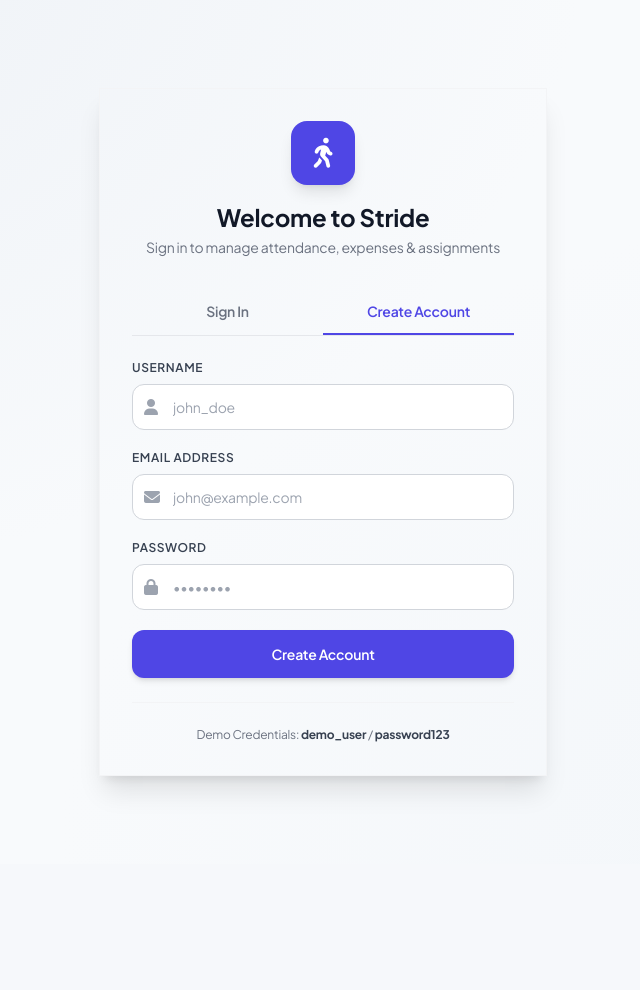
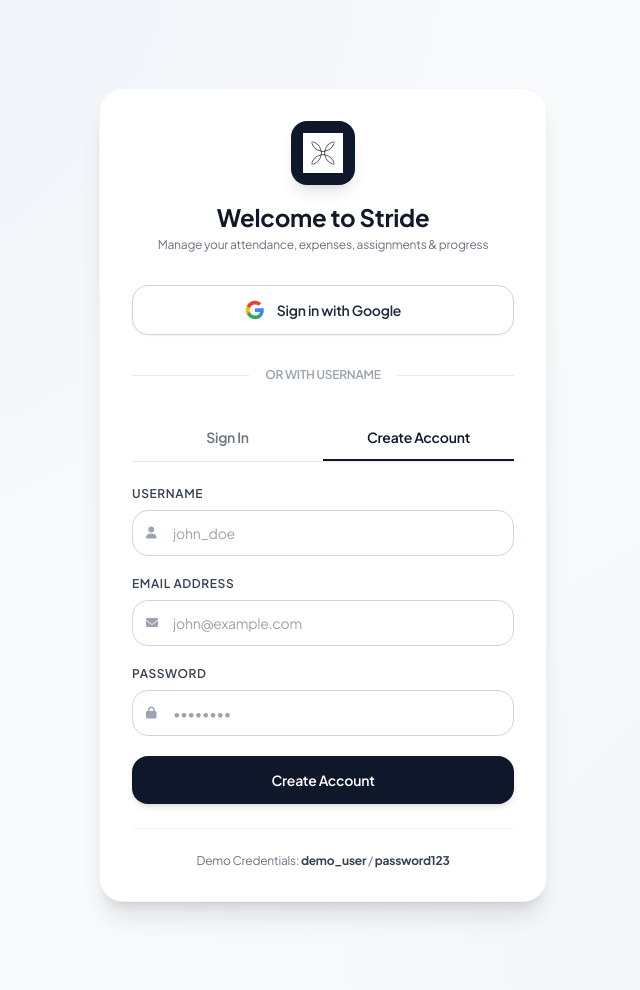
Before and after one commit to parthongit89/Stride, a Flask app: page /auth/register in a window 1280 px wide. Shown: the part 81-1071 px from the top of the page, without its empty margins (317-957 px from the left). Before the commit the page ends 873 px from the top, so only its background shows below. Run offline with Flask 3, Linux system fonts and the light colour scheme; some libraries are stand-ins or nearby versions.

Commit message:
Add Firebase Google Authentication to Stride web app

```diff
--- a/routes/auth.py
+++ b/routes/auth.py
@@ -1,5 +1,5 @@
 from flask import Blueprint, render_template, request, redirect, url_for, session, flash, jsonify
-from models import db, User
+from models import db, User, BankAccount
 
 auth_bp = Blueprint('auth', __name__, url_prefix='/auth')
 
@@ -27,6 +27,16 @@ def register():
         user = User(username=username, email=email)
         user.set_password(password)
         db.session.add(user)
+        db.session.commit()
+
+        # Seed default bank accounts for new user
+        acc1 = BankAccount(user_id=user.id, account_name='Union Bank of India', balance=0.00, is_cash=False)
+        acc2 = BankAccount(user_id=user.id, account_name='Indian Post Bank', balance=0.00, is_cash=False)
+        acc3 = BankAccount(user_id=user.id, account_name='Fam pay', balance=0.00, is_cash=False)
+        acc4 = BankAccount(user_id=user.id, account_name='Maharastra Bank', balance=0.00, is_cash=False)
+        acc5 = BankAccount(user_id=user.id, account_name='Cash', balance=0.00, is_cash=True)
+
+        db.session.add_all([acc1, acc2, acc3, acc4, acc5])
         db.session.commit()
 
         session['user_id'] = user.id
@@ -61,6 +71,42 @@ def login():
 
     return render_template('auth/login.html', mode='login')
 
+@auth_bp.route('/firebase-login', methods=['POST'])
+def firebase_login():
+    data = request.get_json(silent=True) or {}
+    email = data.get('email', '').strip()
+    name = data.get('name', '').strip()
+    uid = data.get('uid', '').strip()
+
+    if not email:
+        return jsonify({'success': False, 'message': 'Email missing from Firebase authentication.'}), 400
+
+    username = name if name else email.split('@')[0]
+
+    # Find existing user by email or username
+    user = User.query.filter((User.email == email) | (User.username == username)).first()
+    if not user:
+        # Create new user for Firebase Google login
+        user = User(username=username, email=email)
+        user.set_password(f"firebase_{uid[:12]}")
+        db.session.add(user)
+        db.session.commit()
+
+        # Seed default bank accounts for the new user
+        acc1 = BankAccount(user_id=user.id, account_name='Union Bank of India', balance=0.00, is_cash=False)
+        acc2 = BankAccount(user_id=user.id, account_name='Indian Post Bank', balance=0.00, is_cash=False)
+        acc3 = BankAccount(user_id=user.id, account_name='Fam pay', balance=0.00, is_cash=False)
+        acc4 = BankAccount(user_id=user.id, account_name='Maharastra Bank', balance=0.00, is_cash=False)
+        acc5 = BankAccount(user_id=user.id, account_name='Cash', balance=0.00, is_cash=True)
+
+        db.session.add_all([acc1, acc2, acc3, acc4, acc5])
+        db.session.commit()
+
+    session['user_id'] = user.id
+    session['username'] = user.username
+
+    return jsonify({'success': True, 'redirect': url_for('attendance.attendance_view')})
+
 @auth_bp.route('/logout')
 def logout():
     session.clear()
--- /dev/null
+++ b/static/js/firebase-auth.js
@@ -0,0 +1,54 @@
+// Firebase Web SDK Initialization & Google Sign-In Handler
+import { initializeApp } from "https://www.gstatic.com/firebasejs/10.8.0/firebase-app.js";
+import { getAuth, GoogleAuthProvider, signInWithPopup } from "https://www.gstatic.com/firebasejs/10.8.0/firebase-auth.js";
+
+const firebaseConfig = {
+  apiKey: "AIzaSyA2Kgdzerip50cMSQev4NXEbQ72P4oYGRU",
+  authDomain: "stride-59051.firebaseapp.com",
+  projectId: "stride-59051",
+  storageBucket: "stride-59051.firebasestorage.app",
+  messagingSenderId: "608022732803",
+  appId: "1:608022732803:web:00b51aa2e68baa26082e36",
+  measurementId: "G-GQNM2DYPMH"
+};
+
+const app = initializeApp(firebaseConfig);
+const auth = getAuth(app);
+const provider = new GoogleAuthProvider();
+
+window.signInWithGoogle = function() {
+    const btn = document.getElementById('btn-google-login');
+    if (btn) btn.disabled = true;
+
+    signInWithPopup(auth, provider)
+        .then((result) => {
+            const user = result.user;
+            fetch('/auth/firebase-login', {
+                method: 'POST',
+                headers: { 'Content-Type': 'application/json' },
+                body: JSON.stringify({
+                    email: user.email,
+                    name: user.displayName,
+                    uid: user.uid
+                })
+            })
+            .then(res => res.json())
+            .then(data => {
+                if (data.success) {
+                    window.location.href = data.redirect;
+                } else {
+                    alert(data.message || 'Firebase login failed.');
+                    if (btn) btn.disabled = false;
+                }
+            })
+            .catch(err => {
+                console.error("Backend login error:", err);
+                if (btn) btn.disabled = false;
+            });
+        })
+        .catch((error) => {
+            console.error("Firebase Auth Error:", error);
+            alert("Google Sign-In failed: " + error.message);
+            if (btn) btn.disabled = false;
+        });
+};
--- a/templates/auth/login.html
+++ b/templates/auth/login.html
@@ -4,18 +4,39 @@
 
 {% block content %}
 <div class="max-w-md mx-auto my-12">
-    <div class="card-stride p-8 shadow-xl border border-gray-100">
+    <div class="figma-card-white p-8 shadow-xl border border-gray-100 rounded-3xl">
         <div class="text-center mb-8">
-            <div class="w-16 h-16 rounded-2xl bg-indigo-600 text-white flex items-center justify-center mx-auto mb-4 shadow-lg">
-                <i class="fa-solid fa-person-walking text-3xl"></i>
+            <div class="w-16 h-16 rounded-2xl bg-[#0F172A] text-white flex items-center justify-center mx-auto mb-4 shadow-lg">
+                <img src="{{ url_for('static', filename='images/icon.webp') }}" alt="Stride Logo" class="w-10 h-10 object-contain">
             </div>
             <h1 class="text-2xl font-bold text-gray-900 mb-1">Welcome to Stride</h1>
-            <p class="text-sm text-gray-500">Sign in to manage attendance, expenses & assignments</p>
+            <p class="text-xs text-gray-500">Manage your attendance, expenses, assignments & progress</p>
+        </div>
+
+        <!-- Google Sign-In Button -->
+        <div class="mb-6">
+            <button id="btn-google-login" onclick="signInWithGoogle()"
+                    class="w-full py-3.5 px-4 bg-white hover:bg-gray-50 text-gray-800 font-semibold rounded-2xl text-sm border border-gray-300 shadow-sm flex items-center justify-center gap-3 transition-all hover:shadow-md active:scale-98">
+                <!-- Google G Logo SVG -->
+                <svg class="w-5 h-5" viewBox="0 0 24 24">
+                    <path fill="#4285F4" d="M22.56 12.25c0-.78-.07-1.53-.2-2.25H12v4.26h5.92c-.26 1.37-1.04 2.53-2.21 3.31v2.77h3.57c2.08-1.92 3.28-4.74 3.28-8.09z"/>
+                    <path fill="#34A853" d="M12 23c2.97 0 5.46-.98 7.28-2.66l-3.57-2.77c-.98.66-2.23 1.06-3.71 1.06-2.86 0-5.29-1.93-6.16-4.53H2.18v2.84C3.99 20.53 7.7 23 12 23z"/>
+                    <path fill="#FBBC05" d="M5.84 14.09c-.22-.66-.35-1.36-.35-2.09s.13-1.43.35-2.09V7.06H2.18C1.43 8.55 1 10.22 1 12s.43 3.45 1.18 4.94l2.85-2.22.81-.63z"/>
+                    <path fill="#EA4335" d="M12 5.38c1.62 0 3.06.56 4.21 1.64l3.15-3.15C17.45 2.09 14.97 1 12 1 7.7 1 3.99 3.47 2.18 7.06l3.66 2.84c.87-2.6 3.3-4.52 6.16-4.52z"/>
+                </svg>
+                <span>Sign in with Google</span>
+            </button>
+        </div>
+
+        <div class="relative flex py-2 items-center mb-6">
+            <div class="flex-grow border-t border-gray-200"></div>
+            <span class="flex-shrink mx-4 text-xs text-gray-400 font-semibold uppercase">Or with Username</span>
+            <div class="flex-grow border-t border-gray-200"></div>
         </div>
 
         <!-- Mode Tabs -->
         <div class="flex border-b border-gray-200 mb-6">
-            <button id="tab-login" onclick="switchTab('login')" class="w-1/2 py-3 text-center text-sm font-semibold border-b-2 border-indigo-600 text-indigo-600 transition-colors">
+            <button id="tab-login" onclick="switchTab('login')" class="w-1/2 py-3 text-center text-sm font-semibold border-b-2 border-[#0F172A] text-[#0F172A] transition-colors">
                 Sign In
             </button>
             <button id="tab-register" onclick="switchTab('register')" class="w-1/2 py-3 text-center text-sm font-semibold border-b-2 border-transparent text-gray-500 hover:text-gray-700 transition-colors">
@@ -28,24 +49,24 @@
             <div>
                 <label class="block text-xs font-semibold text-gray-700 uppercase tracking-wider mb-2">Username or Email</label>
                 <div class="relative">
-                    <span class="absolute inset-y-0 left-0 pl-3 flex items-center text-gray-400">
-                        <i class="fa-solid fa-user"></i>
+                    <span class="absolute inset-y-0 left-0 pl-3.5 flex items-center text-gray-400">
+                        <i class="fa-solid fa-user text-xs"></i>
                     </span>
-                    <input type="text" name="username" required placeholder="demo_user" class="w-full pl-10 pr-4 py-3 border border-gray-300 rounded-xl focus:ring-2 focus:ring-indigo-500 focus:border-indigo-500 outline-none text-sm transition-all">
+                    <input type="text" name="username" required placeholder="demo_user" class="w-full pl-10 pr-4 py-3 border border-gray-300 rounded-2xl focus:ring-2 focus:ring-slate-900 focus:border-slate-900 outline-none text-sm transition-all">
                 </div>
             </div>
 
             <div>
                 <label class="block text-xs font-semibold text-gray-700 uppercase tracking-wider mb-2">Password</label>
                 <div class="relative">
-                    <span class="absolute inset-y-0 left-0 pl-3 flex items-center text-gray-400">
-                        <i class="fa-solid fa-lock"></i>
+                    <span class="absolute inset-y-0 left-0 pl-3.5 flex items-center text-gray-400">
+                        <i class="fa-solid fa-lock text-xs"></i>
                     </span>
-                    <input type="password" name="password" required placeholder="••••••••" class="w-full pl-10 pr-4 py-3 border border-gray-300 rounded-xl focus:ring-2 focus:ring-indigo-500 focus:border-indigo-500 outline-none text-sm transition-all">
+                    <input type="password" name="password" required placeholder="••••••••" class="w-full pl-10 pr-4 py-3 border border-gray-300 rounded-2xl focus:ring-2 focus:ring-slate-900 focus:border-slate-900 outline-none text-sm transition-all">
                 </div>
             </div>
 
-            <button type="submit" class="w-full py-3.5 bg-indigo-600 hover:bg-indigo-700 text-white font-semibold rounded-xl text-sm shadow-md transition-colors btn-transition">
+            <button type="submit" class="w-full py-3.5 bg-[#0F172A] hover:bg-black text-white font-semibold rounded-2xl text-sm shadow-md transition-all active:scale-98">
                 Sign In
             </button>
         </form>
@@ -55,34 +76,34 @@
             <div>
                 <label class="block text-xs font-semibold text-gray-700 uppercase tracking-wider mb-2">Username</label>
                 <div class="relative">
-                    <span class="absolute inset-y-0 left-0 pl-3 flex items-center text-gray-400">
-                        <i class="fa-solid fa-user"></i>
+                    <span class="absolute inset-y-0 left-0 pl-3.5 flex items-center text-gray-400">
+                        <i class="fa-solid fa-user text-xs"></i>
                     </span>
-                    <input type="text" name="username" required placeholder="john_doe" class="w-full pl-10 pr-4 py-3 border border-gray-300 rounded-xl focus:ring-2 focus:ring-indigo-500 focus:border-indigo-500 outline-none text-sm transition-all">
+                    <input type="text" name="username" required placeholder="john_doe" class="w-full pl-10 pr-4 py-3 border border-gray-300 rounded-2xl focus:ring-2 focus:ring-slate-900 focus:border-slate-900 outline-none text-sm transition-all">
                 </div>
             </div>
 
             <div>
                 <label class="block text-xs font-semibold text-gray-700 uppercase tracking-wider mb-2">Email Address</label>
                 <div class="relative">
-                    <span class="absolute inset-y-0 left-0 pl-3 flex items-center text-gray-400">
-                        <i class="fa-solid fa-envelope"></i>
+                    <span class="absolute inset-y-0 left-0 pl-3.5 flex items-center text-gray-400">
+                        <i class="fa-solid fa-envelope text-xs"></i>
                     </span>
-                    <input type="email" name="email" required placeholder="john@example.com" class="w-full pl-10 pr-4 py-3 border border-gray-300 rounded-xl focus:ring-2 focus:ring-indigo-500 focus:border-indigo-500 outline-none text-sm transition-all">
+                    <input type="email" name="email" required placeholder="john@example.com" class="w-full pl-10 pr-4 py-3 border border-gray-300 rounded-2xl focus:ring-2 focus:ring-slate-900 focus:border-slate-900 outline-none text-sm transition-all">
                 </div>
             </div>
 
             <div>
                 <label class="block text-xs font-semibold text-gray-700 uppercase tracking-wider mb-2">Password</label>
                 <div class="relative">
-                    <span class="absolute inset-y-0 left-0 pl-3 flex items-center text-gray-400">
-                        <i class="fa-solid fa-lock"></i>
+                    <span class="absolute inset-y-0 left-0 pl-3.5 flex items-center text-gray-400">
+                        <i class="fa-solid fa-lock text-xs"></i>
                     </span>
-                    <input type="password" name="password" required placeholder="••••••••" class="w-full pl-10 pr-4 py-3 border border-gray-300 rounded-xl focus:ring-2 focus:ring-indigo-500 focus:border-indigo-500 outline-none text-sm transition-all">
+                    <input type="password" name="password" required placeholder="••••••••" class="w-full pl-10 pr-4 py-3 border border-gray-300 rounded-2xl focus:ring-2 focus:ring-slate-900 focus:border-slate-900 outline-none text-sm transition-all">
                 </div>
             </div>
 
-            <button type="submit" class="w-full py-3.5 bg-indigo-600 hover:bg-indigo-700 text-white font-semibold rounded-xl text-sm shadow-md transition-colors btn-transition">
+            <button type="submit" class="w-full py-3.5 bg-[#0F172A] hover:bg-black text-white font-semibold rounded-2xl text-sm shadow-md transition-all active:scale-98">
                 Create Account
             </button>
         </form>
@@ -96,6 +117,7 @@
 {% endblock %}
 
 {% block scripts %}
+<script type="module" src="{{ url_for('static', filename='js/firebase-auth.js') }}"></script>
 <script>
 function switchTab(mode) {
     const loginForm = document.getElementById('form-login');
@@ -106,12 +128,12 @@ function switchTab(mode) {
     if (mode === 'login') {
         loginForm.classList.remove('hidden');
         regForm.classList.add('hidden');
-        tabLogin.className = 'w-1/2 py-3 text-center text-sm font-semibold border-b-2 border-indigo-600 text-indigo-600 transition-colors';
+        tabLogin.className = 'w-1/2 py-3 text-center text-sm font-semibold border-b-2 border-[#0F172A] text-[#0F172A] transition-colors';
         tabReg.className = 'w-1/2 py-3 text-center text-sm font-semibold border-b-2 border-transparent text-gray-500 hover:text-gray-700 transition-colors';
     } else {
         loginForm.classList.add('hidden');
         regForm.classList.remove('hidden');
-        tabReg.className = 'w-1/2 py-3 text-center text-sm font-semibold border-b-2 border-indigo-600 text-indigo-600 transition-colors';
+        tabReg.className = 'w-1/2 py-3 text-center text-sm font-semibold border-b-2 border-[#0F172A] text-[#0F172A] transition-colors';
         tabLogin.className = 'w-1/2 py-3 text-center text-sm font-semibold border-b-2 border-transparent text-gray-500 hover:text-gray-700 transition-colors';
     }
 }
```
